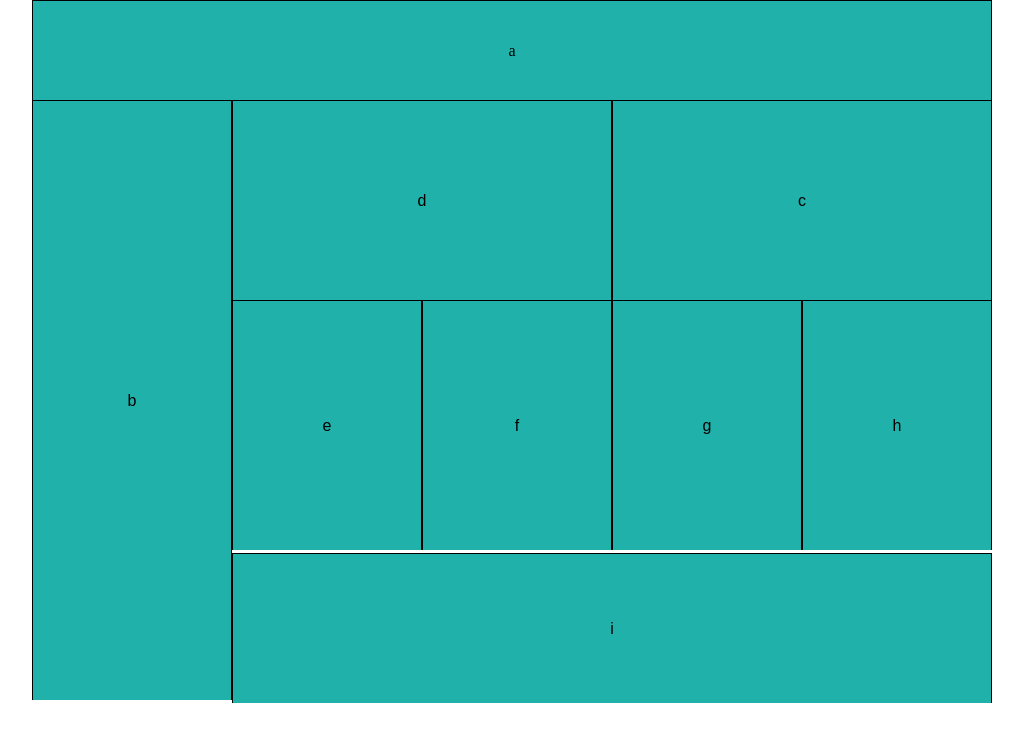
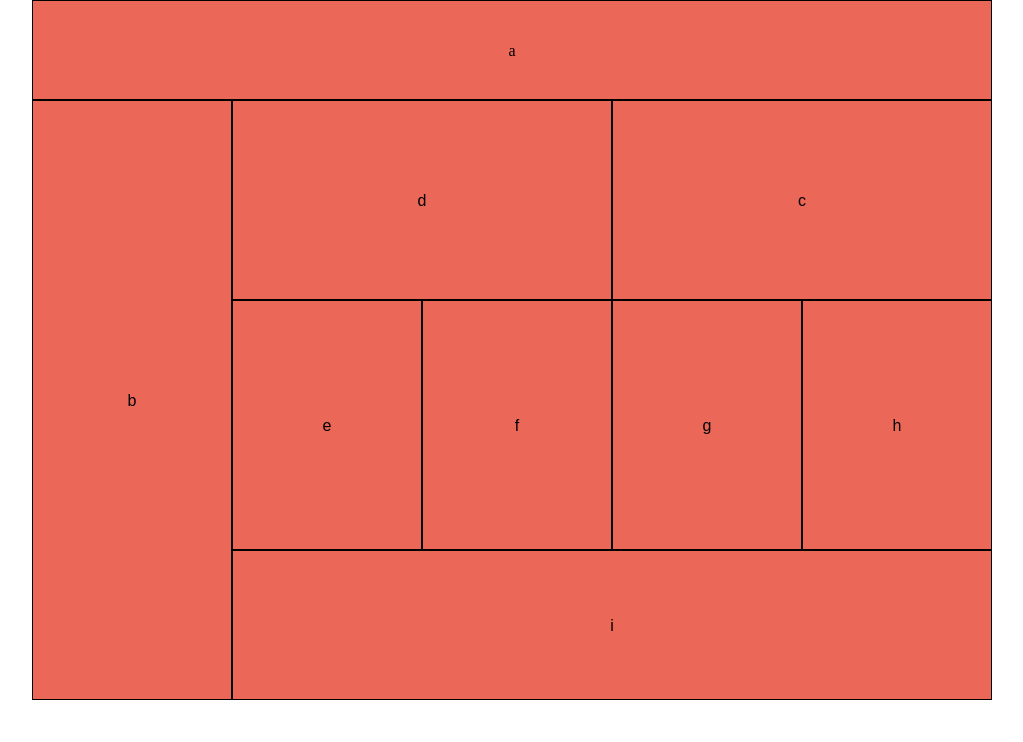
Before and after one commit to hollydavis541/lab-01, a plain HTML site: page index.html in a window 1280 px wide. Shown: the whole page, without its empty margins (128-1151 px from the left). Drawn offline with Linux system fonts and the light colour scheme.

Commit message:
made colors different for mobile and desktop and fixed a spacing issue

```diff
--- a/css/layout.css
+++ b/css/layout.css
@@ -2,10 +2,8 @@
 @import url("./layouts/desktop.css") (min-width: 768px);
 
 header, aside, #section-c, #section-d, #section-efgh span, #section-i {
-  background: lightseagreen;
   margin: auto;
   text-align: center;
   box-sizing: border-box;
   border: 0.5px solid black;
-  border-bottom: 0;
 }
--- a/css/layouts/desktop.css
+++ b/css/layouts/desktop.css
@@ -1,3 +1,7 @@
+header, aside, #section-c, #section-d, #section-efgh span, #section-i {
+  background: rgb(235, 104, 89);
+}
+
 header {
   width: 960px;
   height: 100px;
@@ -32,9 +36,8 @@ aside {
 }
 
 #section-efgh {
-  width: 760px;
   margin: auto;
-  display: inline-block;
+  display: inline;
 }
 
 #section-efgh span {
@@ -42,7 +45,6 @@ aside {
   height: 250px;
   float: left;
   line-height: 250px;
-  margin-bottom: -3px;
 }
 
 #section-i {
--- a/css/layouts/mobile.css
+++ b/css/layouts/mobile.css
@@ -1,3 +1,7 @@
+header, aside, #section-c, #section-d, #section-efgh span, #section-i {
+  background: lightseagreen;
+}
+
 header {
   width: 480px;
   height: 75px;
```
